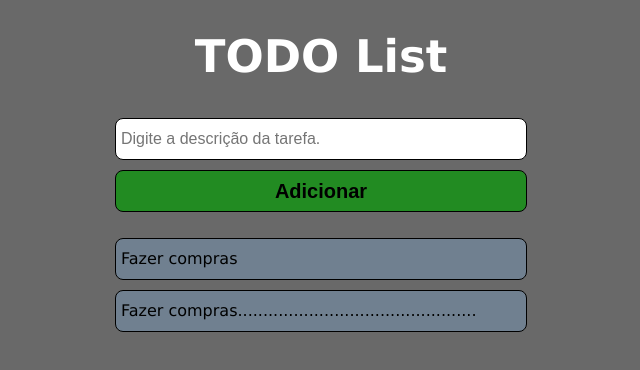
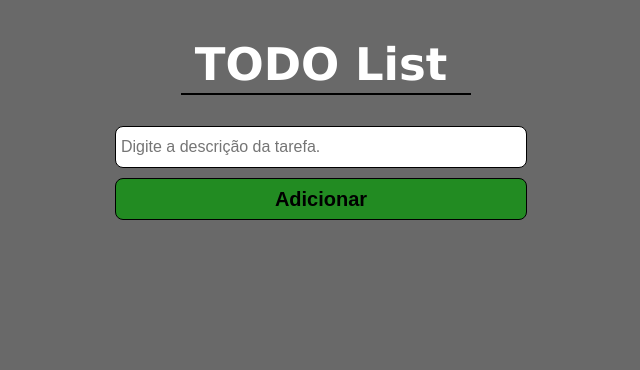
Before and after one commit to mat-marques/simple-todo-list-mvc, a website with bundled scripts: page index.html in a window 1280 px wide. Shown: the whole page, without its empty margins (319-959 px from the left). Built offline with nearby package versions, Linux system fonts and the light colour scheme.

Commit message:
feat: fluxo de interacao com usuário
- Efeito de animação na borda
- Ajuste no html da view

#refs: 002

```diff
--- a/views/todo.view.css
+++ b/views/todo.view.css
@@ -1,6 +1,47 @@
 body {
   background-color: dimgray;
   font-family: Verdana, Geneva, Tahoma, sans-serif;
+}
+
+#title {
+  display: flex;
+  flex-direction: row;
+  justify-content: center;
+}
+
+#title h1 {
+  width: 400px;
+  position: relative;
+}
+
+#title h1::after {
+  content: "";
+  position: absolute;
+  top: 35px;
+  left: 60px;
+  width: 0;
+  height: 20px;
+  background: transparent;
+  border-bottom: 2px solid transparent;
+}
+
+#title h1::after {
+  animation: borderanimation 1s linear forwards;
+}
+
+@keyframes borderanimation {
+  0% {
+    width: 0;
+    border-bottom-color: black;
+  }
+  50% {
+    width: 140px;
+    border-bottom-color: black;
+  }
+  100% {
+    width: 290px;
+    border-bottom-color: black;
+  }
 }
 
 h1 {
--- a/views/todo.view.js
+++ b/views/todo.view.js
@@ -25,8 +25,6 @@ export default class TodoView extends Observer {
         </div>
         <div id="todo-list">
             <ul>
-              <li>Fazer compras</li>
-              <li>Fazer compras...............................................</li>
             </ul>
         </div>
         `;
```
